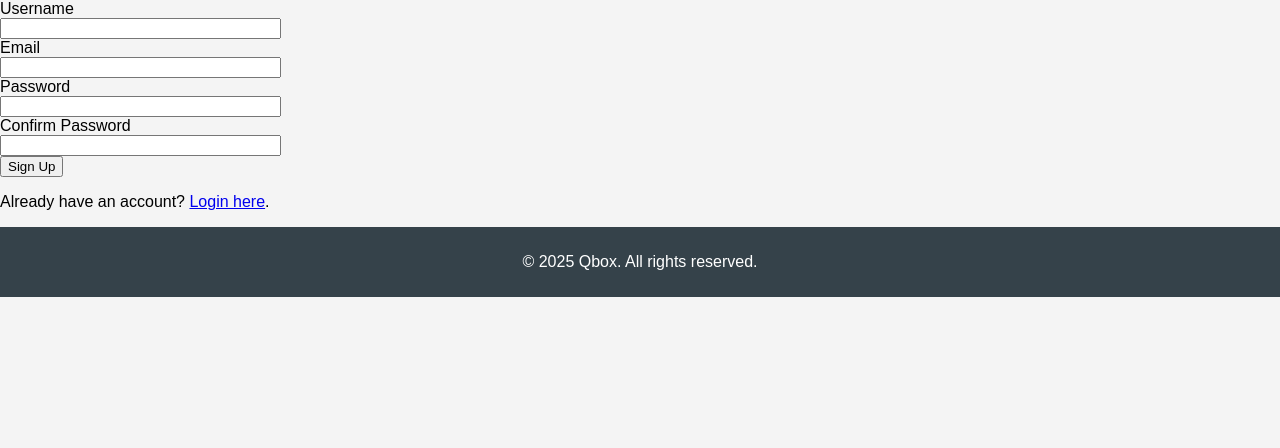
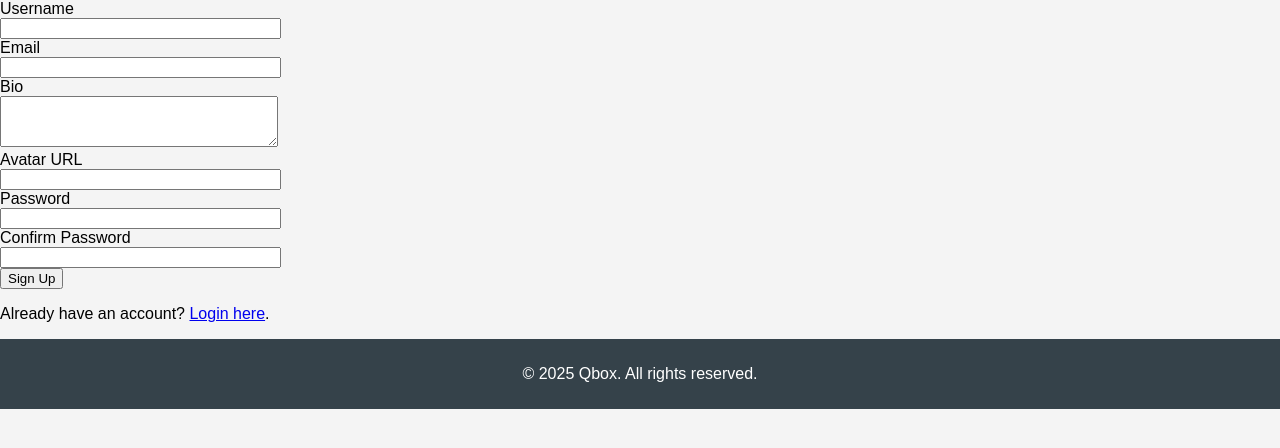
Before and after one commit to VertyyBird/qbox, a Flask app: page /register in a window 1280 px wide. Shown: the part 101-549 px from the top of the page. Run offline with Flask 3, Linux system fonts and the light colour scheme.

Commit message:
Add bio and avatar fields

```diff
--- a/app.py
+++ b/app.py
@@ -76,7 +76,13 @@ def register():
     if form.validate_on_submit():
         try:
             hashed_password = generate_password_hash(form.password.data)
-            user = User(username=form.username.data, email=form.email.data, password_hash=hashed_password)
+            user = User(
+                username=form.username.data,
+                email=form.email.data,
+                password_hash=hashed_password,
+                bio=form.bio.data,
+                avatar_url=form.avatar_url.data,
+            )
             db.session.add(user)
             db.session.commit()
             flash('Your account has been created!', 'success')
@@ -163,6 +169,8 @@ def dashboard():
     if update_form.submit.data and update_form.validate_on_submit():
         current_user.username = update_form.username.data
         current_user.email = update_form.email.data
+        current_user.bio = update_form.bio.data
+        current_user.avatar_url = update_form.avatar_url.data
         if update_form.password.data:
             current_user.password_hash = generate_password_hash(update_form.password.data)
         db.session.commit()
@@ -172,6 +180,8 @@ def dashboard():
     if request.method == 'GET':
         update_form.username.data = current_user.username
         update_form.email.data = current_user.email
+        update_form.bio.data = current_user.bio
+        update_form.avatar_url.data = current_user.avatar_url
 
     return render_template('dashboard.html', unanswered_questions=unanswered_questions,
                            answer_form=answer_form, update_form=update_form)
--- a/forms.py
+++ b/forms.py
@@ -1,6 +1,7 @@
 from flask_wtf import FlaskForm
 from wtforms import StringField, PasswordField, SubmitField, BooleanField, TextAreaField
 from wtforms.validators import DataRequired, Email, EqualTo, ValidationError
+from urllib.parse import urlparse
 from models import User
 from flask_login import current_user
 
@@ -9,6 +10,8 @@ class RegistrationForm(FlaskForm):
     email = StringField('Email', validators=[DataRequired(), Email()])
     password = PasswordField('Password', validators=[DataRequired()])
     confirm_password = PasswordField('Confirm Password', validators=[DataRequired(), EqualTo('password')])
+    bio = TextAreaField('Bio')
+    avatar_url = StringField('Avatar URL')
     submit = SubmitField('Sign Up')
 
     def validate_username(self, username):
@@ -20,6 +23,17 @@ class RegistrationForm(FlaskForm):
         user = User.query.filter_by(email=email.data).first()
         if user:
             raise ValidationError('Email is already registered.')
+
+    def validate_avatar_url(self, avatar_url):
+        if avatar_url.data:
+            host = urlparse(avatar_url.data).netloc.lower()
+            allowed_hosts = [
+                'imgur.com', 'i.imgur.com', 'ibb.co', 'i.ibb.co',
+                'github.com', 'raw.githubusercontent.com',
+                'avatars.githubusercontent.com', 'user-images.githubusercontent.com',
+            ]
+            if not any(host.endswith(h) for h in allowed_hosts):
+                raise ValidationError('Avatar URL host not allowed.')
 
 class LoginForm(FlaskForm):
     email = StringField('Email', validators=[DataRequired(), Email()])
@@ -42,6 +56,8 @@ class UpdateAccountForm(FlaskForm):
     email = StringField('Email', validators=[DataRequired(), Email()])
     password = PasswordField('New Password')
     confirm_password = PasswordField('Confirm Password', validators=[EqualTo('password')])
+    bio = TextAreaField('Bio')
+    avatar_url = StringField('Avatar URL')
     submit = SubmitField('Update')
 
     def validate_username(self, username):
@@ -55,3 +71,14 @@ class UpdateAccountForm(FlaskForm):
             user = User.query.filter_by(email=email.data).first()
             if user:
                 raise ValidationError('Email is already registered.')
+
+    def validate_avatar_url(self, avatar_url):
+        if avatar_url.data:
+            host = urlparse(avatar_url.data).netloc.lower()
+            allowed_hosts = [
+                'imgur.com', 'i.imgur.com', 'ibb.co', 'i.ibb.co',
+                'github.com', 'raw.githubusercontent.com',
+                'avatars.githubusercontent.com', 'user-images.githubusercontent.com',
+            ]
+            if not any(host.endswith(h) for h in allowed_hosts):
+                raise ValidationError('Avatar URL host not allowed.')
--- a/models.py
+++ b/models.py
@@ -18,6 +18,8 @@ class User(db.Model, UserMixin):
     username = db.Column(db.String(80), unique=True, nullable=False)
     email = db.Column(db.String(120), unique=True, nullable=False)
     password_hash = db.Column(db.String(128), nullable=False)
+    bio = db.Column(db.Text)
+    avatar_url = db.Column(db.String(255))
     created_at = db.Column(db.DateTime, default=datetime.utcnow)
     questions = db.relationship('Question', backref='receiver', lazy=True, foreign_keys='Question.receiver_id')
     answers = db.relationship('Answer', backref='author', lazy=True)
--- a/templates/profile.html
+++ b/templates/profile.html
@@ -8,6 +8,12 @@
         <div class="subheader">
             <h2>{{ user.username }}'s Profile</h2>
             <p>Joined on: {{ user.created_at.strftime('%d %B %Y') }}</p>
+            <div>
+                <img src="{{ user.avatar_url or url_for('static', filename='images/default-avatar.png') }}" alt="avatar" width="100">
+            </div>
+            {% if user.bio %}
+            <p>{{ user.bio|nl2br }}</p>
+            {% endif %}
         </div>
         <h2>Submit a Question</h2>
         <form method="POST" action="{{ url_for('profile', username=user.username) }}">
--- a/templates/register.html
+++ b/templates/register.html
@@ -22,6 +22,20 @@
                 {% endfor %}
             </div>
             <div>
+                {{ form.bio.label }}<br>
+                {{ form.bio(rows=3, cols=32) }}<br>
+                {% for error in form.bio.errors %}
+                    <span style="color: red;">[{{ error }}]</span>
+                {% endfor %}
+            </div>
+            <div>
+                {{ form.avatar_url.label }}<br>
+                {{ form.avatar_url(size=32) }}<br>
+                {% for error in form.avatar_url.errors %}
+                    <span style="color: red;">[{{ error }}]</span>
+                {% endfor %}
+            </div>
+            <div>
                 {{ form.password.label }}<br>
                 {{ form.password(size=32) }}<br>
                 {% for error in form.password.errors %}
```
Also changed, not shown: migrations/versions/55a7297d52af_add_bio_and_avatar_url_to_user.py (added, +23 -0 lines), templates/dashboard.html (+14 -0 lines), tests/test_flask_flows.py (+27 -0 lines).
